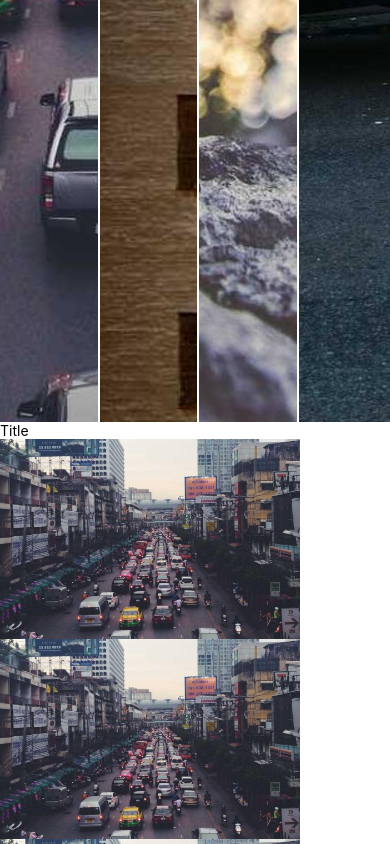
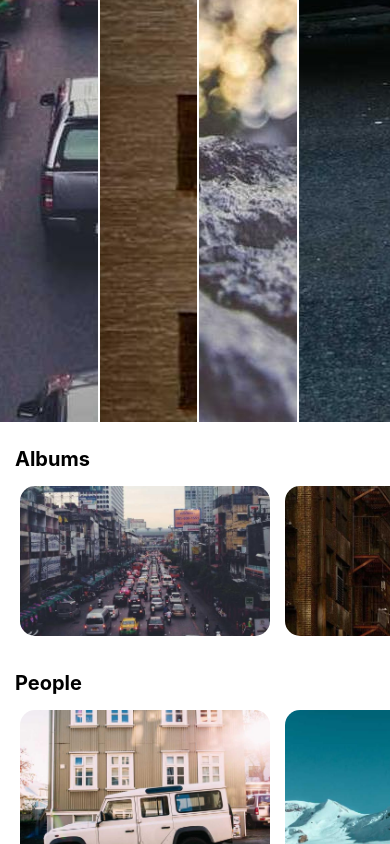
Before and after one commit to EmreOzdin/9-iphone-18-photos-app, a React Native app: screen / in a window 390 px wide. Built offline with nearby package versions, Linux system fonts and the light colour scheme.

Commit message:
"Updated Carousel component to accept title and photos props, and modified App component to pass data to Carousel instances."

```diff
--- a/App.tsx
+++ b/App.tsx
@@ -34,9 +34,9 @@ export default function App() {
         />
       </View>
       {/* Carousel */}
-      <Carousel />
-      <Carousel />
-      <Carousel />
+      <Carousel title="Albums" photos={photos.slice(0, 6)} />
+      <Carousel title="People" photos={photos.slice(3, 6)} />
+      <Carousel title="Featured" photos={photos.slice(6, 10)} />
 
       <StatusBar style="auto" />
     </ScrollView>
--- a/Carousel.tsx
+++ b/Carousel.tsx
@@ -1,15 +1,31 @@
 import { ScrollView, Text, View, Image, StyleSheet } from "react-native";
 import { photos } from "./data";
 
-export default function Carousel() {
+type Carousel = {
+  title: string;
+  photos: any[];
+};
+
+export default function Carousel({ title, photos }: Carousel) {
   return (
-    <View>
-      <Text>Title</Text>
+    <View style={styles.container}>
+      <Text style={styles.title}>{title}</Text>
 
-      <ScrollView>
-        <Image source={photos[0].image} style={{ width: 300, height: 200 }} />
-        <Image source={photos[0].image} style={{ width: 300, height: 200 }} />
-        <Image source={photos[0].image} style={{ width: 300, height: 200 }} />
+      <ScrollView
+        horizontal
+        contentContainerStyle={styles.images}
+        showsHorizontalScrollIndicator={false}
+        snapToAlignment="start"
+        snapToInterval={250 + 15}
+        decelerationRate="fast"
+      >
+        {photos.map((photo) => (
+          <Image key={photo.id} source={photo.image} style={styles.image} />
+        ))}
+
+        <Image source={photos[0].image} style={styles.image} />
+        <Image source={photos[1].image} style={styles.image} />
+        <Image source={photos[2].image} style={styles.image} />
       </ScrollView>
     </View>
   );
@@ -27,7 +43,7 @@ const styles = StyleSheet.create({
   image: {
     width: 250,
     height: 150,
-    paddingHorizontal: 20,
+    borderRadius: 15,
   },
   images: {
     paddingHorizontal: 20,
```
